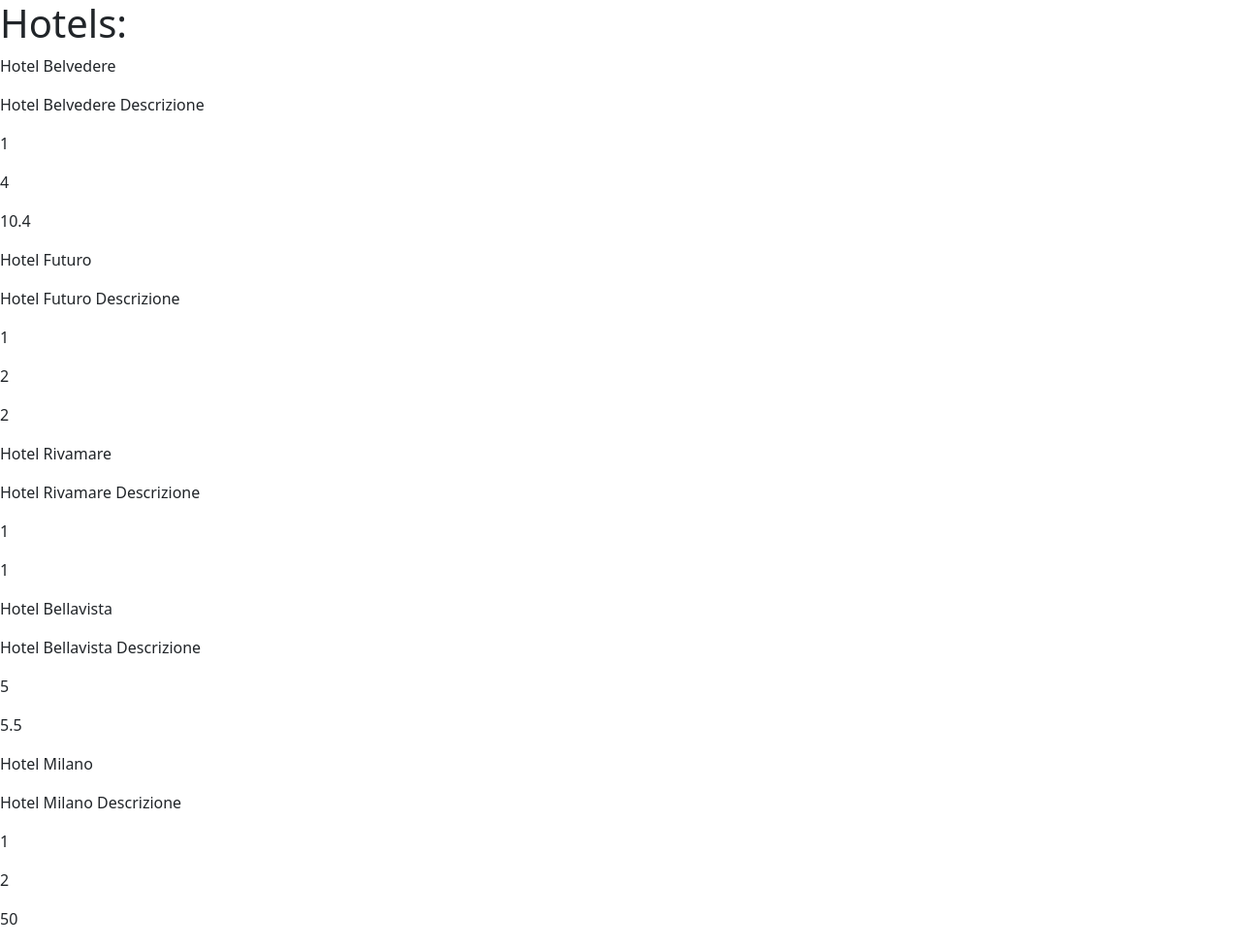
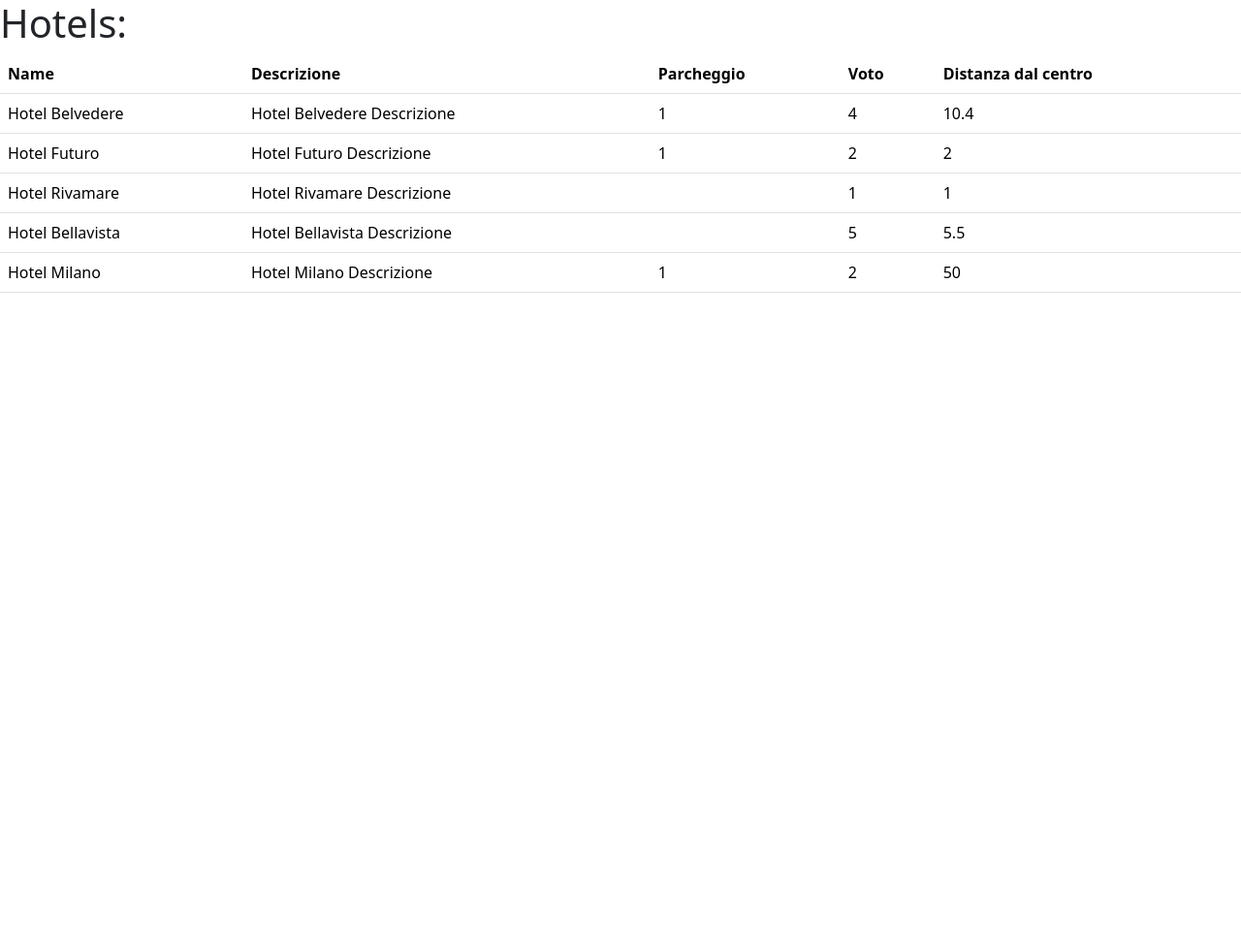
Before and after one commit to SaraG94/php-hotel, a PHP site: page / in a window 1280 px wide. Shown: the whole page at 97% size. After the commit the page ends 302 px from the top, so only its background shows below. Run offline with PHP 8.4, Linux system fonts and the light colour scheme.

Commit message:
FEAT table + press data in table

```diff
--- a/index.php
+++ b/index.php
@@ -9,10 +9,6 @@
 </head>
 <body>
     <h1>Hotels:</h1>
-    <script src="https://cdn.jsdelivr.net/npm/bootstrap@5.3.0-alpha1/dist/js/bootstrap.bundle.min.js" integrity="sha384-w76AqPfDkMBDXo30jS1Sgez6pr3x5MlQ1ZAGC+nuZB+EYdgRZgiwxhTBTkF7CXvN" crossorigin="anonymous"></script>
-</body>
-</html>
-
     <?php
 
         $hotels = [
@@ -52,12 +48,37 @@
                 'distance_to_center' => 50
             ],
         ];
-
+    ?>
+    <table class="table">
+        <thead>
+            <tr>
+                <th scope="col">Name</th>
+                <th scope="col">Descrizione</th>
+                <th scope="col">Parcheggio</th>
+                <th scope="col">Voto</th>
+                <th scope="col">Distanza dal centro</th>
+            </tr>
+        </thead>
+        <tbody>
+        <?php
             foreach($hotels as $hotel):
+        ?>
+            <!-- creo una riga per ogni hotel -->
+            <tr>
+                <?php
                     foreach($hotel as $hotelFeatures):
                 ?>
-        <p><?php echo $hotelFeatures;?></p>
+                <!-- creo una colonna per ogni caratteristica dell'hotel -->
+                <td><?php echo $hotelFeatures;?></td>
                 <?php
                     endforeach;
+                ?>
+            </tr>
+        <?php
             endforeach;
         ?>
+        </tbody>
+    </table>
+    <script src="https://cdn.jsdelivr.net/npm/bootstrap@5.3.0-alpha1/dist/js/bootstrap.bundle.min.js" integrity="sha384-w76AqPfDkMBDXo30jS1Sgez6pr3x5MlQ1ZAGC+nuZB+EYdgRZgiwxhTBTkF7CXvN" crossorigin="anonymous"></script>
+</body>
+</html>
```
Lines whose indentation alone changed are shown as unchanged.
